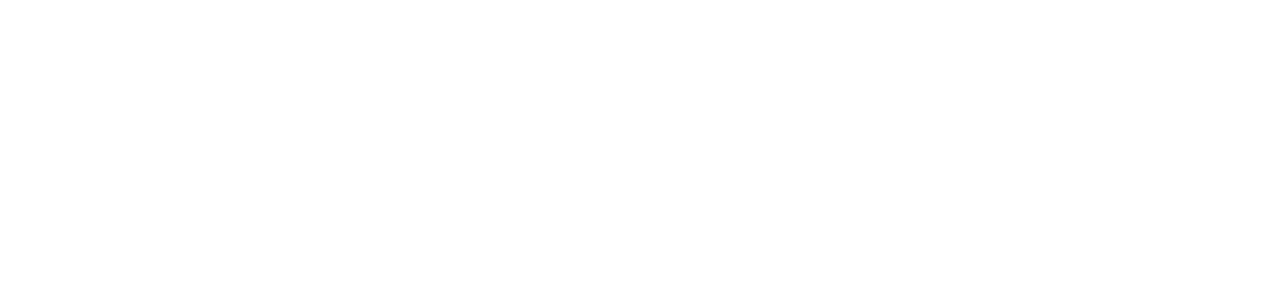
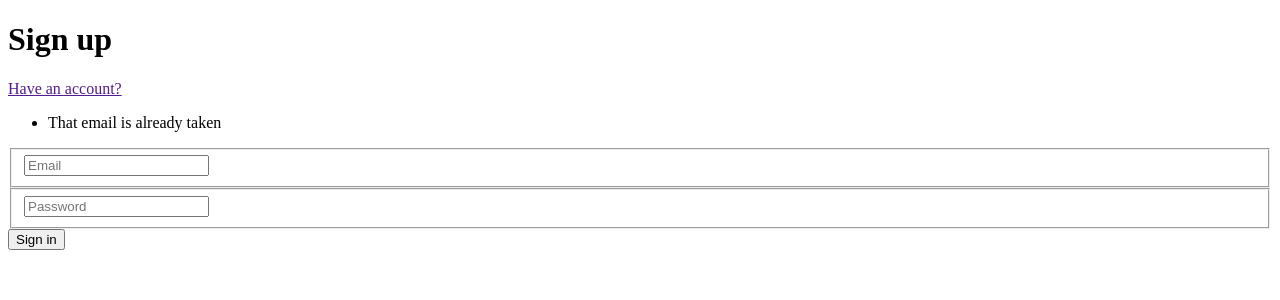
Before and after one commit to GGupzHH/nuxt-demo, a Nuxt app: page /Login in a window 1280 px wide. Before the commit this address had no page. Shown: the top 300 px of the page. Built offline with nearby package versions, Linux system fonts and the light colour scheme.

Commit message:
feat(login)

```diff
--- a/nuxt.config.js
+++ b/nuxt.config.js
@@ -17,9 +17,19 @@
               {
                 // 默认子路由
                 path: '',
-                component: resolve(__dirname, 'pages/home/')
+                component: resolve(__dirname, 'pages/Home/')
               }
             ]
+          },
+          {
+            path: '/login',
+            name: 'Login',
+            component: resolve(__dirname, 'pages/Login/index.vue')
+          },
+          {
+            path: '/register',
+            name: 'Register',
+            component: resolve(__dirname, 'pages/Login/index.vue')
           }
         ]
       )
--- a/package.json
+++ b/package.json
@@ -5,6 +5,7 @@
     "dev": "nuxt"
   },
   "dependencies": {
+    "axios": "^0.21.1",
     "nuxt": "^2.15.4"
   }
 }
--- /dev/null
+++ b/pages/Login/index.vue
@@ -0,0 +1,63 @@
+<template>
+  <div class="auth-page">
+    <div class="container page">
+      <div class="row">
+
+        <div class="col-md-6 offset-md-3 col-xs-12">
+          <h1 class="text-xs-center">Sign up</h1>
+          <p class="text-xs-center">
+            <a href="">Have an account?</a>
+          </p>
+
+          <ul class="error-messages">
+            <li>That email is already taken</li>
+          </ul>
+
+          <form>
+            <fieldset class="form-group" v-if="!currentRouter">
+              <input class="form-control form-control-lg" type="text" placeholder="Username">
+            </fieldset>
+            <fieldset class="form-group">
+              <input class="form-control form-control-lg" type="text" placeholder="Email">
+            </fieldset>
+            <fieldset class="form-group">
+              <input class="form-control form-control-lg" type="password" placeholder="Password">
+            </fieldset>
+            <button class="btn btn-lg btn-primary pull-xs-right">
+              {{ currentRouter ? 'Sign in' : 'Sign up' }}
+            </button>
+          </form>
+        </div>
+      </div>
+    </div>
+  </div>
+</template>
+
+<script>
+export default {
+  name: 'Login',
+  data() {
+    return {
+
+    };
+  },
+  computed: {
+    currentRouter () {
+      return this.$route.name === 'Login'
+    }
+  },
+  created() {
+    console.log(this.currentRouter)
+  },
+  mounted() {
+
+  },
+  methods: {
+
+  }
+};
+</script>
+
+<style scoped lang="scss">
+
+</style>
```
Also changed, not shown: 1 other file (tests, documents, lock files or other folders).
